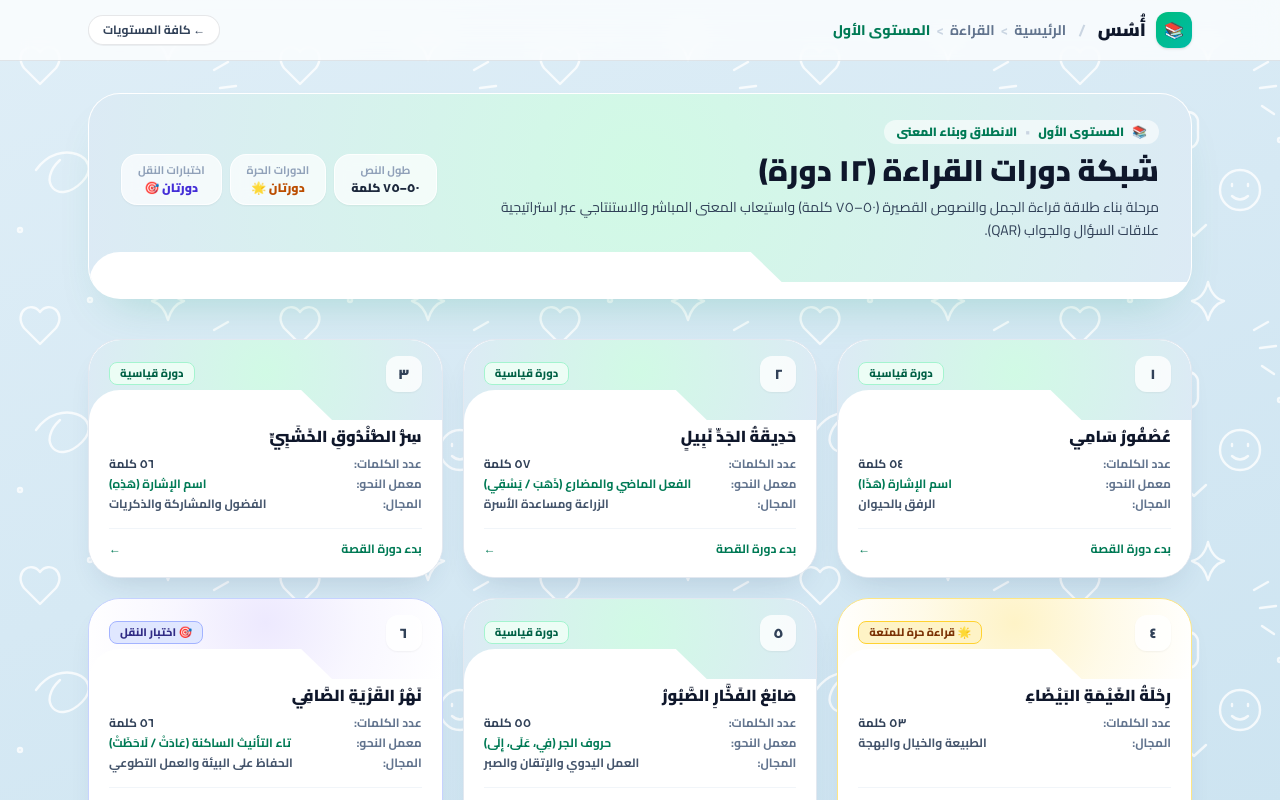
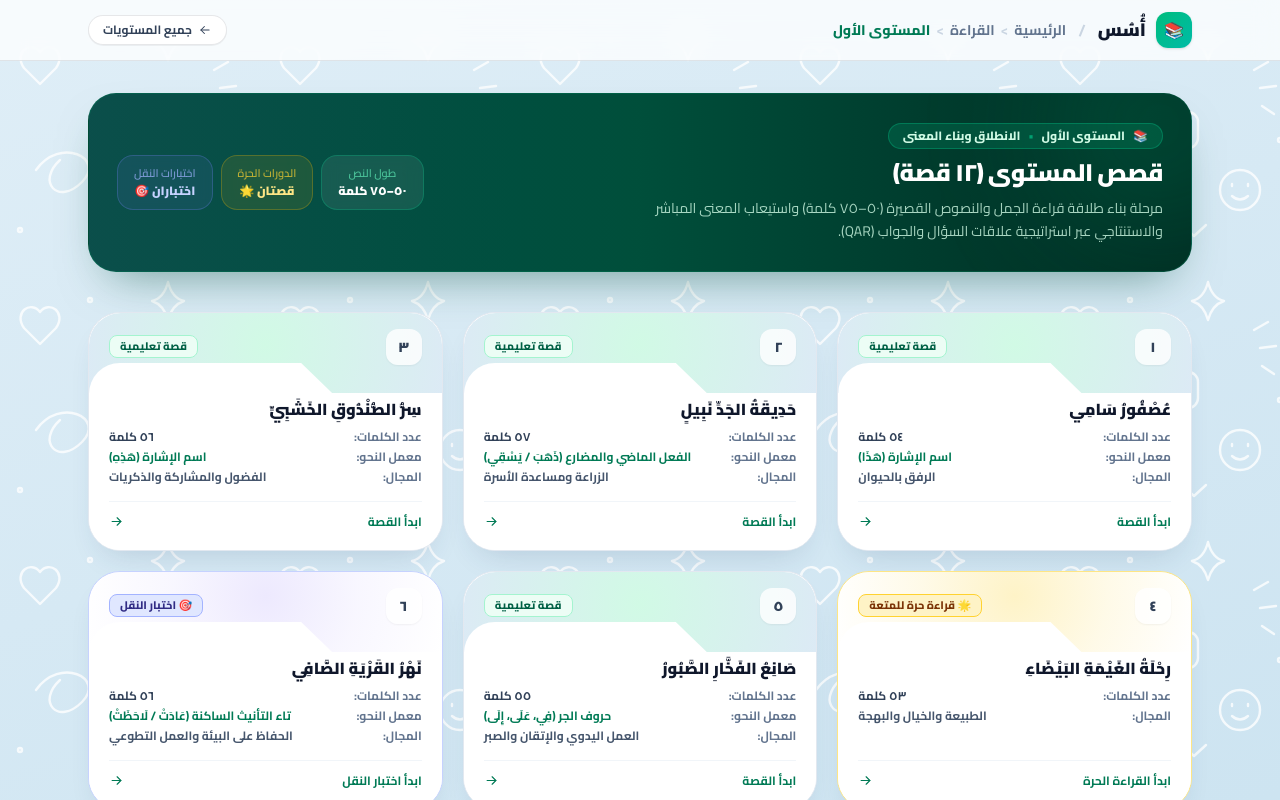
Before and after one commit to ebrahimnafad/usus-platform, a Next.js app: page /reading/level/level-1 in a window 1280 px wide. Shown: the top 800 px of the page. Built offline with nearby package versions, Linux system fonts and the light colour scheme; no server answers.

Commit message:
feat(reading): redesign Level Overview as distinct utility header strip

```diff
--- a/src/app/reading/level/[levelId]/page.tsx
+++ b/src/app/reading/level/[levelId]/page.tsx
@@ -1,6 +1,7 @@
 import React from "react";
 import Link from "next/link";
 import { Breadcrumbs } from "@/components/layout/breadcrumbs";
+import { ArrowLeftIcon, ArrowRightIcon } from "@/components/studio/icons";
 import { getReadingLevel } from "@/curriculum/reading-catalog";
 import { toEasternArabicNumerals } from "@/lib/numerals";
 
@@ -28,13 +29,14 @@ export default async function ReadingLevelGridPage({ params }: Props) {
             المستوى غير موجود
           </h1>
           <p className="text-sm text-slate-500 mb-6">
-            تعذّر العثور على المستوى المطلوب في مسار القراءة والفهم.
+            لم نتمكّن من العثور على هذا المستوى في نادي القراءة.
           </p>
           <Link
             href="/reading"
-            className="inline-flex items-center justify-center px-5 py-2.5 rounded-full bg-emerald-600 text-white font-extrabold text-sm hover:bg-emerald-700 transition"
+            className="inline-flex items-center justify-center gap-1.5 px-5 py-2.5 rounded-full bg-emerald-600 text-white font-extrabold text-sm hover:bg-emerald-700 transition"
           >
-            ← العودة لمستويات القراءة
+            <ArrowRightIcon size={15} />
+            <span>العودة لمستويات القراءة</span>
           </Link>
         </div>
       </div>
@@ -94,78 +96,77 @@ export default async function ReadingLevelGridPage({ params }: Props) {
               listClassName="flex items-center gap-1.5 text-xs sm:text-sm font-bold text-slate-500"
               activeItemClassName={levelColor.activeBadge}
               linkClassName="hover:text-slate-900 transition"
-              separator={
-                <span
-                  className="select-none font-bold text-slate-300"
-                  aria-hidden="true"
-                >
-                  &gt;
-                </span>
-              }
             />
           </div>
 
           <Link
             href="/reading"
-            className="rounded-full border border-slate-900/10 bg-white px-3.5 py-1.5 text-xs font-bold text-slate-700 shadow-2xs transition hover:bg-slate-50"
+            className="inline-flex items-center gap-1.5 rounded-full border border-slate-900/10 bg-white px-3.5 py-1.5 text-xs font-bold text-slate-700 shadow-2xs transition hover:bg-slate-50"
           >
-            ← كافة المستويات
+            <ArrowRightIcon size={14} />
+            <span>جميع المستويات</span>
           </Link>
         </div>
       </div>
 
       <main className="mx-auto max-w-6xl px-4 pt-6 sm:px-6 sm:pt-8">
-        {/* ── Level Overview Banner ── */}
-        <section className="mb-10 overflow-hidden rounded-[32px] bg-white shadow-[0_24px_48px_-24px_rgba(5,150,105,0.25)] border border-white/80">
-          {/* Pastel art header */}
+        {/* ── Level Overview Utility Strip (distinct from story cards) ── */}
+        <section
+          aria-label="نظرة عامة على المستوى"
+          className="relative mb-10 overflow-hidden rounded-[28px] border border-emerald-700/40 bg-gradient-to-l from-emerald-950 via-emerald-900 to-teal-900 p-5 text-white shadow-[0_22px_48px_-22px_rgba(6,78,59,0.55)] sm:p-7"
+        >
+          {/* Decorative radial glow */}
           <div
-            className="relative flex flex-col md:flex-row md:items-center justify-between gap-6 px-6 pt-6 pb-10 sm:px-8"
-            style={{ background: levelColor.art }}
-          >
-            <div className="space-y-2 max-w-2xl">
-              <div
-                className={`inline-flex items-center gap-2 px-3 py-1 rounded-full bg-white/60 text-xs font-black ${levelColor.pill}`}
-              >
-                <span>📚</span>
+            aria-hidden="true"
+            className="pointer-events-none absolute -top-20 -start-20 size-56 rounded-full bg-emerald-400/15 blur-3xl"
+          />
+
+          <div className="relative z-10 flex flex-col gap-5 sm:flex-row sm:items-center sm:justify-between">
+            {/* Left: identity */}
+            <div className="space-y-2 min-w-0">
+              <div className="inline-flex items-center gap-2 rounded-full border border-emerald-400/30 bg-emerald-400/15 px-3.5 py-1 text-xs font-extrabold text-emerald-100">
+                <span aria-hidden="true">📚</span>
                 <span>{level.titleAr}</span>
-                <span className="text-slate-300">•</span>
+                <span className="text-emerald-400/60">•</span>
                 <span>{level.subtitleAr}</span>
               </div>
-              <h1 className="text-2xl sm:text-3xl font-black text-slate-900">
-                شبكة دورات القراءة (
-                {toEasternArabicNumerals(level.stories.length)} دورة)
+
+              <h1 className="text-xl font-black tracking-tight text-white sm:text-2xl">
+                {`قصص المستوى (${toEasternArabicNumerals(level.stories.length)} قصة)`}
               </h1>
-              <p className="text-slate-700 text-sm leading-relaxed font-medium">
+
+              <p className="text-sm leading-relaxed font-medium text-emerald-100/80 max-w-xl">
                 {level.descriptionAr}
               </p>
             </div>
+
+            {/* Right: stat pills */}
             <div className="flex flex-wrap gap-2 text-xs font-bold shrink-0">
-              <div className="bg-white/70 backdrop-blur-sm rounded-2xl border border-white/80 px-4 py-2 text-center shadow-xs">
-                <span className="text-slate-400 block mb-0.5 text-[11px]">
+              {/* Word range */}
+              <div className="flex flex-col items-center rounded-2xl border border-emerald-400/25 bg-white/8 px-4 py-2.5 text-center backdrop-blur-sm min-w-[88px]">
+                <span className="text-emerald-300/70 text-[11px] mb-0.5 font-semibold">
                   طول النص
                 </span>
-                <span className="text-slate-800 font-black">
-                  {toEasternArabicNumerals(level.targetWordCount.min)}–
-                  {toEasternArabicNumerals(level.targetWordCount.max)} كلمة
+                <span className="text-white font-black">
+                  {`${toEasternArabicNumerals(level.targetWordCount.min)}–${toEasternArabicNumerals(level.targetWordCount.max)} كلمة`}
                 </span>
               </div>
-              <div className="bg-white/70 backdrop-blur-sm rounded-2xl border border-white/80 px-4 py-2 text-center shadow-xs">
-                <span className="text-slate-400 block mb-0.5 text-[11px]">
+              {/* Free reading */}
+              <div className="flex flex-col items-center rounded-2xl border border-amber-400/25 bg-amber-400/10 px-4 py-2.5 text-center backdrop-blur-sm min-w-[88px]">
+                <span className="text-amber-300/70 text-[11px] mb-0.5 font-semibold">
                   الدورات الحرة
                 </span>
-                <span className="text-amber-700 font-black">دورتان 🌟</span>
+                <span className="text-amber-200 font-black">قصتان 🌟</span>
               </div>
-              <div className="bg-white/70 backdrop-blur-sm rounded-2xl border border-white/80 px-4 py-2 text-center shadow-xs">
-                <span className="text-slate-400 block mb-0.5 text-[11px]">
+              {/* Transfer tests */}
+              <div className="flex flex-col items-center rounded-2xl border border-indigo-400/25 bg-indigo-400/10 px-4 py-2.5 text-center backdrop-blur-sm min-w-[88px]">
+                <span className="text-indigo-300/70 text-[11px] mb-0.5 font-semibold">
                   اختبارات النقل
                 </span>
-                <span className="text-indigo-700 font-black">دورتان 🎯</span>
+                <span className="text-indigo-200 font-black">اختباران 🎯</span>
               </div>
             </div>
           </div>
-
-          {/* Curved-lip body — empty, just the lip */}
-          <div className="home-card-lip relative bg-white h-4" />
         </section>
 
         {/* ── Stories Grid ── */}
@@ -178,7 +179,7 @@ export default async function ReadingLevelGridPage({ params }: Props) {
               border: "border-slate-200",
               hover: `${levelColor.hover}`,
               badgeBg: `bg-emerald-50 text-emerald-800 border-emerald-200`,
-              badgeText: "دورة قياسية",
+              badgeText: "قصة تعليمية",
               artBg: levelColor.art,
             };
 
@@ -262,14 +263,15 @@ export default async function ReadingLevelGridPage({ params }: Props) {
                   >
                     <span>
                       {isFreeReading
-                        ? "دخول ركن القراءة"
+                        ? "ابدأ القراءة الحرة"
                         : isTransferTest
-                          ? "بدء اختبار النقل"
-                          : "بدء دورة القصة"}
+                          ? "ابدأ اختبار النقل"
+                          : "ابدأ القصة"}
                     </span>
-                    <span className="group-hover:-translate-x-1 transition-transform">
-                      ←
-                    </span>
+                    <ArrowLeftIcon
+                      size={15}
+                      className="group-hover:-translate-x-1 transition-transform"
+                    />
                   </div>
                 </div>
               </Link>
--- a/src/components/reading/StoryCycleRunnerClient.tsx
+++ b/src/components/reading/StoryCycleRunnerClient.tsx
@@ -3,6 +3,7 @@
 import React, { useEffect, useMemo, useState } from "react";
 import Link from "next/link";
 import { Breadcrumbs } from "@/components/layout/breadcrumbs";
+import { ArrowLeftIcon, ArrowRightIcon } from "@/components/studio/icons";
 import type { ReadingLevel, ReadingStory } from "@/domain/reading-types";
 import {
   transformTashkeel,
@@ -250,9 +251,10 @@ export default function StoryCycleRunnerClient({ level, story }: Props) {
             </button>
             <Link
               href={`/reading/level/${level.id}`}
-              className="text-xs font-bold text-slate-600 hover:text-slate-900 bg-white/80 hover:bg-white border border-slate-900/10 px-3.5 py-1.5 rounded-full transition"
+              className="inline-flex items-center gap-1.5 text-xs font-bold text-slate-600 hover:text-slate-900 bg-white/80 hover:bg-white border border-slate-900/10 px-3.5 py-1.5 rounded-full transition"
             >
-              ← شبكة القصص
+              <ArrowRightIcon size={14} />
+              <span>شبكة القصص</span>
             </Link>
           </div>
         </div>
@@ -413,9 +415,10 @@ export default function StoryCycleRunnerClient({ level, story }: Props) {
           <button
             disabled={activeStation <= 1}
             onClick={() => setActiveStation((prev) => Math.max(1, prev - 1))}
-            className="px-5 py-2 rounded-full text-xs font-extrabold transition border border-slate-900/10 bg-white hover:bg-slate-50 disabled:opacity-40 disabled:cursor-not-allowed text-slate-700"
+            className="inline-flex items-center gap-1.5 px-5 py-2 rounded-full text-xs font-extrabold transition border border-slate-900/10 bg-white hover:bg-slate-50 disabled:opacity-40 disabled:cursor-not-allowed text-slate-700"
           >
-            → المحطة السابقة
+            <ArrowRightIcon size={14} />
+            <span>المحطة السابقة</span>
           </button>
 
           <span className="text-xs font-bold text-slate-500">
@@ -426,9 +429,10 @@ export default function StoryCycleRunnerClient({ level, story }: Props) {
           <button
             disabled={activeStation >= 6}
             onClick={() => setActiveStation((prev) => Math.min(6, prev + 1))}
-            className="px-5 py-2 rounded-full text-xs font-black transition bg-emerald-600 hover:bg-emerald-700 disabled:opacity-40 disabled:cursor-not-allowed text-white shadow-[0_8px_18px_-8px_rgba(5,150,105,0.65)]"
+            className="inline-flex items-center gap-1.5 px-5 py-2 rounded-full text-xs font-black transition bg-emerald-600 hover:bg-emerald-700 disabled:opacity-40 disabled:cursor-not-allowed text-white shadow-[0_8px_18px_-8px_rgba(5,150,105,0.65)]"
           >
-            المحطة التالية ←
+            <span>المحطة التالية</span>
+            <ArrowLeftIcon size={14} />
           </button>
         </div>
       </main>
@@ -453,9 +457,10 @@ export default function StoryCycleRunnerClient({ level, story }: Props) {
             type="button"
             disabled={activeStation <= 1}
             onClick={() => setActiveStation((prev) => Math.max(1, prev - 1))}
-            className="min-h-[44px] min-w-[44px] px-3 inline-flex items-center justify-center rounded-full text-xs font-extrabold transition border border-slate-900/10 bg-white hover:bg-slate-50 disabled:opacity-40 disabled:cursor-not-allowed text-slate-700 shrink-0"
+            className="min-h-[44px] min-w-[44px] px-3 inline-flex items-center justify-center gap-1 rounded-full text-xs font-extrabold transition border border-slate-900/10 bg-white hover:bg-slate-50 disabled:opacity-40 disabled:cursor-not-allowed text-slate-700 shrink-0"
           >
-            → السابقة
+            <ArrowRightIcon size={14} />
+            <span>السابقة</span>
           </button>
 
           <span className="text-xs font-bold text-slate-600 text-center whitespace-nowrap px-1">
@@ -466,9 +471,10 @@ export default function StoryCycleRunnerClient({ level, story }: Props) {
             type="button"
             disabled={activeStation >= 6}
             onClick={() => setActiveStation((prev) => Math.min(6, prev + 1))}
-            className="min-h-[44px] min-w-[44px] px-3 inline-flex items-center justify-center rounded-full text-xs font-black transition bg-emerald-600 hover:bg-emerald-700 disabled:opacity-40 disabled:cursor-not-allowed text-white shadow-xs shrink-0"
+            className="min-h-[44px] min-w-[44px] px-3 inline-flex items-center justify-center gap-1 rounded-full text-xs font-black transition bg-emerald-600 hover:bg-emerald-700 disabled:opacity-40 disabled:cursor-not-allowed text-white shadow-xs shrink-0"
           >
-            التالية ←
+            <span>التالية</span>
+            <ArrowLeftIcon size={14} />
           </button>
 
           <button
```
